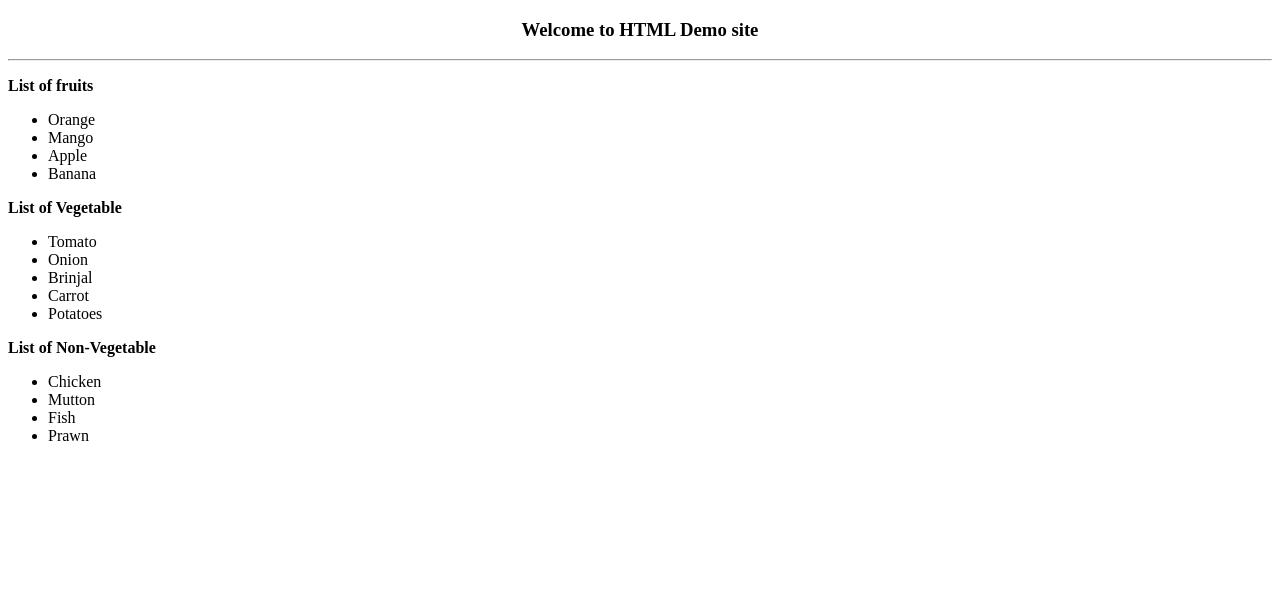
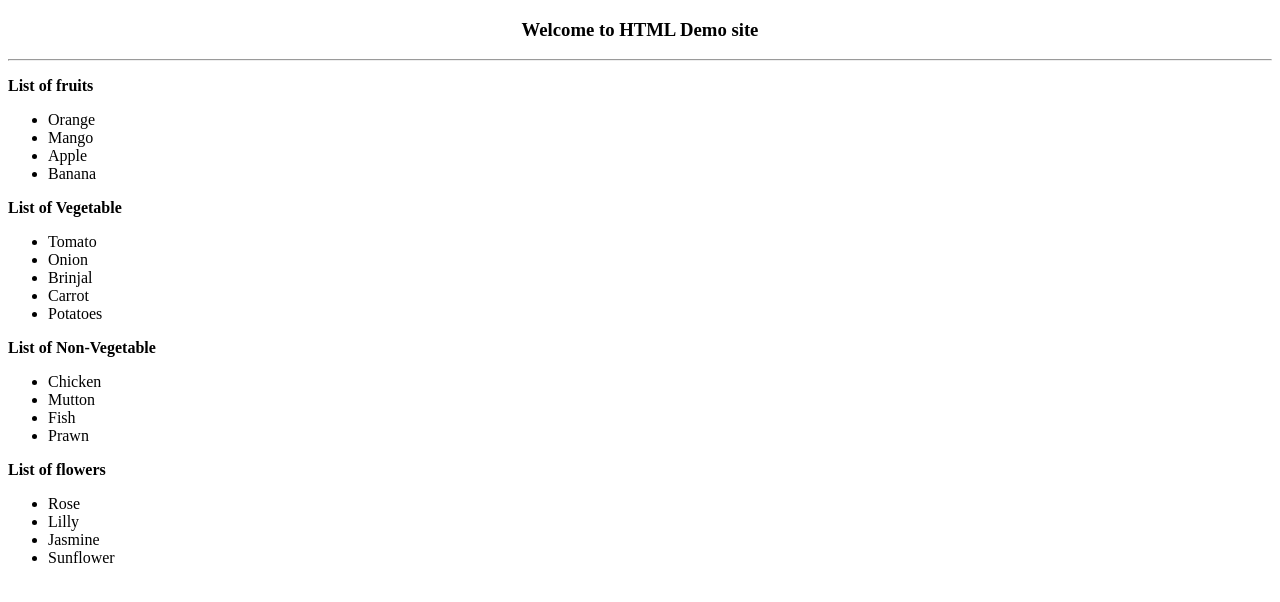
Before and after one commit to prakash0705/GitDay1Task, a plain HTML site: page index.html in a window 1280 px wide. Drawn offline with Linux system fonts and the light colour scheme.

Commit message:
added flowers list in index page

```diff
--- a/index.html
+++ b/index.html
@@ -33,6 +33,13 @@
             <li>Fish</li>
             <li>Prawn</li>
         </ul>
+        <p style="font-weight: bold;">List of flowers</p>
+        <ul>
+            <li>Rose</li>
+            <li>Lilly</li>
+            <li>Jasmine</li>
+            <li>Sunflower</li>
+        </ul>
     </div>
 </body>
 </html>
```
